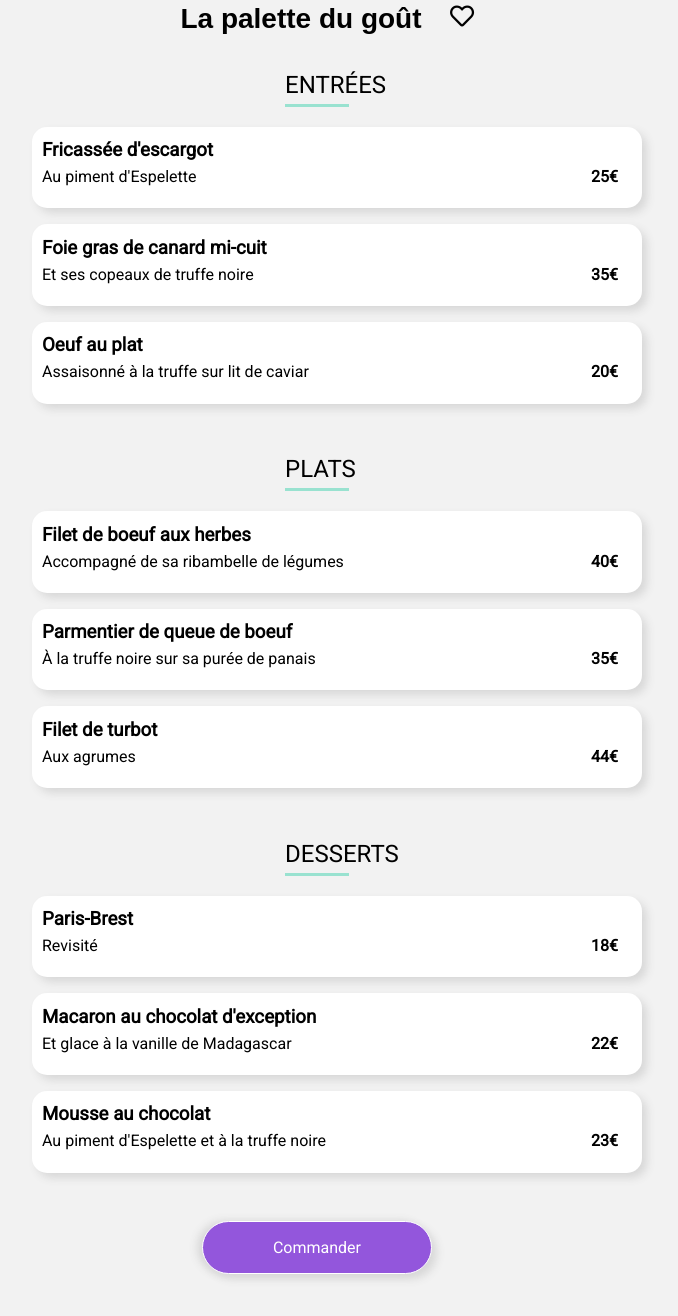
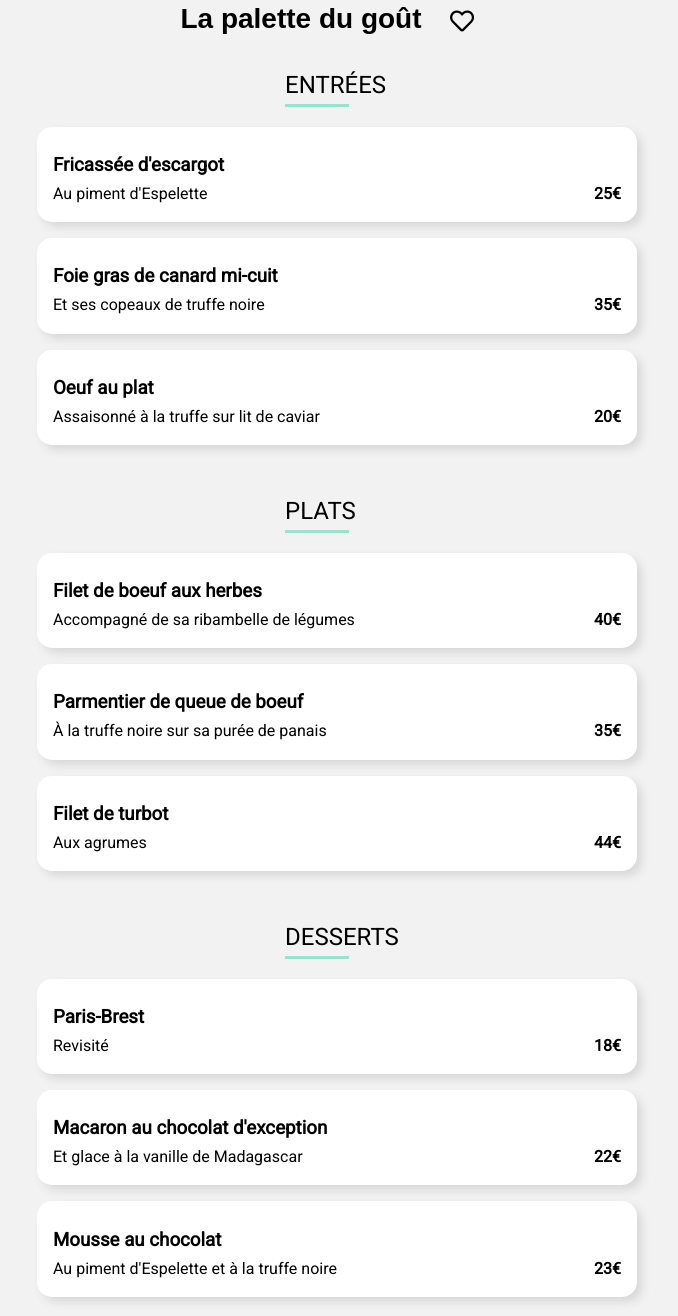
Before and after one commit to Ulysse37/CourtetUlysse_3_28042021, a plain HTML site: page menu/la-palette-du-gout.html in a window 1280 px wide. Shown: the part 417-1733 px from the top of the page, without its empty margins (323-1001 px from the left). Drawn offline with Linux system fonts and the light colour scheme; a web font is replaced by a local one.

Commit message:
Animation coeur + li index + fix prix menus

```diff
--- a/css/style.css
+++ b/css/style.css
@@ -141,10 +141,9 @@ span {
     background-color: var(--purple-color);
     color: white;
     text-align: center;
-
 }
 
-.bouton:hover::after {
+.bouton:hover::after {                  /* animation bouton */
     opacity: 1;
 }
 
@@ -158,9 +157,9 @@ span {
     z-index: -1;
     opacity: 0;
     background-color: var(--pink-color);
-    border-radius: 30px;                                            /* pourquoi dois-je le remettre ? */
+    border-radius: 30px;
     box-shadow: 5px 5px 16px #afafaf, -5px 0px 16px #afafaf;
-    transition: opacity 0.5s;
+    transition: opacity 0.4s;
 }
 
 .main__location {
@@ -190,6 +189,11 @@ span {
     margin-right: 1.5rem;
 }
 
+.main__fonctionnement li:hover {
+    transform: scale(1.05);
+    background: #E6E6E6;
+}
+
 .main__fonctionnement li {
     display: flex;
     flex-direction: row;
@@ -200,6 +204,7 @@ span {
     padding-top: 0.5rem;
     padding-bottom: 0.5rem;
     background-color: #F2F2F2;
+    transition: 0.4s;
 }
 
 .main__fonctionnement--text {
@@ -240,6 +245,20 @@ span {
     color: rgb(0, 128, 75);
     font-size: 90%;
 }
+/* Animation coeur index */
+.coeur--full:hover {
+    opacity: 1;
+}
+
+.coeur--full {
+    content: "";
+    position: absolute;
+    top: 0;
+    right: 0;
+    opacity: 0;
+    color: var(--purple-color);
+    transition: opacity 0.5s;
+}
 
 .index__coeur {
     position: absolute;
@@ -251,11 +270,6 @@ span {
 
 .fa-heart {
     cursor: pointer;
-    transition: 1s;
-}
-
-.fa-heart:active {
-    background-color: var(--green-color);
 }
 
 .logo {
@@ -292,14 +306,6 @@ span {
 }
 /* CSS spécifique aux menus */
 
-b {
-    display: flex;
-    justify-content: flex-end;
-    position: relative;
-    bottom: 8px;
-    margin-right: 1.5rem;
-}
-
 .header__menu {
     display: flex;
     flex-direction: row;
@@ -329,19 +335,28 @@ b {
     border-radius: 15px;
     box-shadow: 5px 5px 8px #D8D8D8;
     margin-bottom: 1rem;
-    padding-left: 10px;
-    line-height: 50%;
     background-color: white;
 }
 
+.main_menu_div {
+    display: flex;
+    justify-content: space-between;
+}
+
 .main_menu--text {              /* comment faire pour que le prix fasse disparaître le texte */
-    padding-top: 0.6rem;
-    padding-bottom: 0.6rem;
-    margin-top: 0;
     margin-bottom: 0;
+    margin-top: 0.5rem;
+    margin-left: 1rem;
     white-space:nowrap;
     overflow: hidden;
     text-overflow: ellipsis;
+}
+
+.main_menu--price {
+    margin-bottom: 0;
+    margin-top: 0.5rem;
+    margin-right: 1rem;
+    font-weight: bold;
 }
 
 .main__menu ul {
@@ -378,12 +393,26 @@ b {
     color: black;
 }
 
+/* Animation du coeur des menu */
+.coeur--full--menu:hover {
+    opacity: 1;
+}
+
+.coeur--full--menu {
+    content: "";
+    position: absolute;
+    top: 1px;
+    right: 0;
+    opacity: 0;
+    color: var(--purple-color);
+    transition: opacity 0.5s;
+}
+
 .coeur--menu {
     position: relative;
-    top: 5px;
+    top: 10px;
     transform: scale(1.5);
 }
-
 
 @media (min-width: 768px) {
     footer h2 {
--- a/menu/la-palette-du-gout.html
+++ b/menu/la-palette-du-gout.html
@@ -22,22 +22,34 @@
         </header>
         <section class="main__titre">
             <h1 class="police--shrikhand">La palette du goût</h1>
-            <i class="far fa-heart coeur--menu"></i>
+            <div class="coeur--menu">
+                <i class="far fa-heart"></i>
+                <i class="fas fa-heart coeur--full--menu"></i>
+            </div>
         </section>
         <section class="main__item">
             <h2>Entrées</h2>
             <ul>
                 <li>
                     <h3 class="main_menu--text">Fricassée d'escargot</h3>
-                    <p class="main_menu--text">Au piment d'Espelette <b>25€</b></p>
+                    <div class="main_menu_div">
+                        <p class="main_menu--text">Au piment d'Espelette</p>
+                        <p class="main_menu--price">25€</p>
+                    </div>
                 </li>
                 <li>
                     <h3 class="main_menu--text">Foie gras de canard mi-cuit</h3>
-                    <p class="main_menu--text">Et ses copeaux de truffe noire <b>35€</b></p>
+                    <div class="main_menu_div">
+                        <p class="main_menu--text">Et ses copeaux de truffe noire</p>
+                        <p class=" main_menu--price">35€</p>
+                    </div>
                 </li>
                 <li>
                     <h3 class="main_menu--text">Oeuf au plat</h3>
-                    <p class="main_menu--text">Assaisonné à la truffe sur lit de caviar <b>20€</b></p>
+                    <div class="main_menu_div">
+                        <p class="main_menu--text">Assaisonné à la truffe sur lit de caviar</p>
+                        <p class="main_menu--price">20€</p>
+                    </div>
                 </li>
             </ul>
         </section>
@@ -46,15 +58,24 @@
             <ul>
                 <li>
                     <h3 class="main_menu--text">Filet de boeuf aux herbes</h3>
-                    <p class="main_menu--text">Accompagné de sa ribambelle de légumes <b>40€</b></p>
+                    <div class="main_menu_div">
+                        <p class="main_menu--text">Accompagné de sa ribambelle de légumes</p>
+                        <p class="main_menu--price">40€</p>
+                    </div>
                 </li>
                 <li>
                     <h3 class="main_menu--text">Parmentier de queue de boeuf</h3>
-                    <p class="main_menu--text">À la truffe noire sur sa purée de panais <b>35€</b></p>
+                    <div class="main_menu_div">
+                        <p class="main_menu--text">À la truffe noire sur sa purée de panais</p>
+                        <p class="main_menu--price">35€</p>
+                    </div>
                 </li>
                 <li>
                     <h3 class="main_menu--text">Filet de turbot</h3>
-                    <p class="main_menu--text">Aux agrumes <b>44€</b></p>
+                    <div class="main_menu_div">
+                        <p class="main_menu--text">Aux agrumes</p>
+                        <p class="main_menu--price">44€</p>
+                    </div>
                 </li>
             </ul>
         </section>
@@ -63,22 +84,32 @@
             <ul>
                 <li>
                     <h3 class="main_menu--text">Paris-Brest</h3>
-                    <p class="main_menu--text">Revisité <b>18€</b></p>
+                    <div class="main_menu_div">
+                        <p class="main_menu--text">Revisité</p>
+                        <p class="main_menu--price">18€</p>
+                    </div>
                 </li>
                 <li>
                     <h3 class="main_menu--text">Macaron au chocolat d'exception</h3>
-                    <p class="main_menu--text">Et glace à la vanille de Madagascar <b>22€</b></p>
+                    <div class="main_menu_div">
+                        <p class="main_menu--text">Et glace à la vanille de Madagascar</p>
+                        <p class="main_menu--price">22€</p>
+                    </div>
                 </li>
                 <li>
                     <h3 class="main_menu--text">Mousse au chocolat</h3>
-                    <p class="main_menu--text">Au piment d'Espelette et à la truffe noire <b>23€</b></p>
+                    <div class="main_menu_div">
+                        <p class="main_menu--text">Au piment d'Espelette et à la truffe noire</p>
+                        <p class="main_menu--price">23€</p>
+                    </div>
                 </li>
             </ul>
         </section>
         <a href="#" class="bouton">Commander</a>
     </main>
     <footer>
-        <h2 class="police--shrikhand">ohmyfood</h2>
+        <h2 class="police--shrikhand">ohmyfood
+        </h2>
         <ul>
             <li>
                 <a href="#"><i class="fas fa-utensils"></i>Proposer un restaurant</a>
```
Also changed, not shown: index.html (+16 -4 lines).
